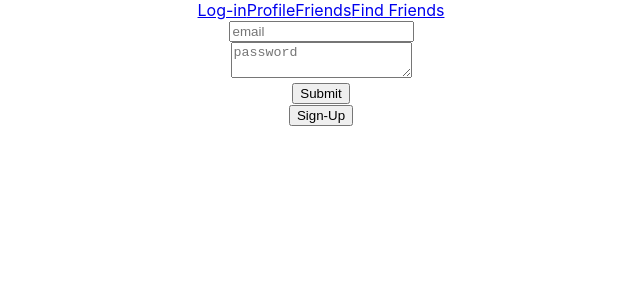
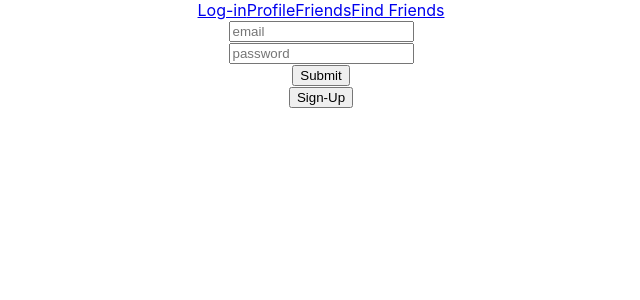
Before and after one commit to adriennem76/friend-support-frontend, a React (Create React App) app: page /login in a window 1280 px wide. Shown: the top 300 px of the page, without its empty margins (319-959 px from the left). Built offline with nearby package versions, Linux system fonts and the light colour scheme; no server answers.

Commit message:
login working

```diff
--- a/src/components/Login.js
+++ b/src/components/Login.js
@@ -45,7 +45,7 @@ class Login extends Component {
 
         <div>
           <label>
-            <textarea
+            <input
             placeholder="password"
             type="text" name="password"
             value={this.state.password}
--- a/src/components/SignUp.js
+++ b/src/components/SignUp.js
@@ -58,7 +58,7 @@ class SignUp extends Component {
 
         <div>
           <label>
-            <textarea
+            <input
             placeholder="password"
             type="text" name="password"
             value={this.state.password}
```
